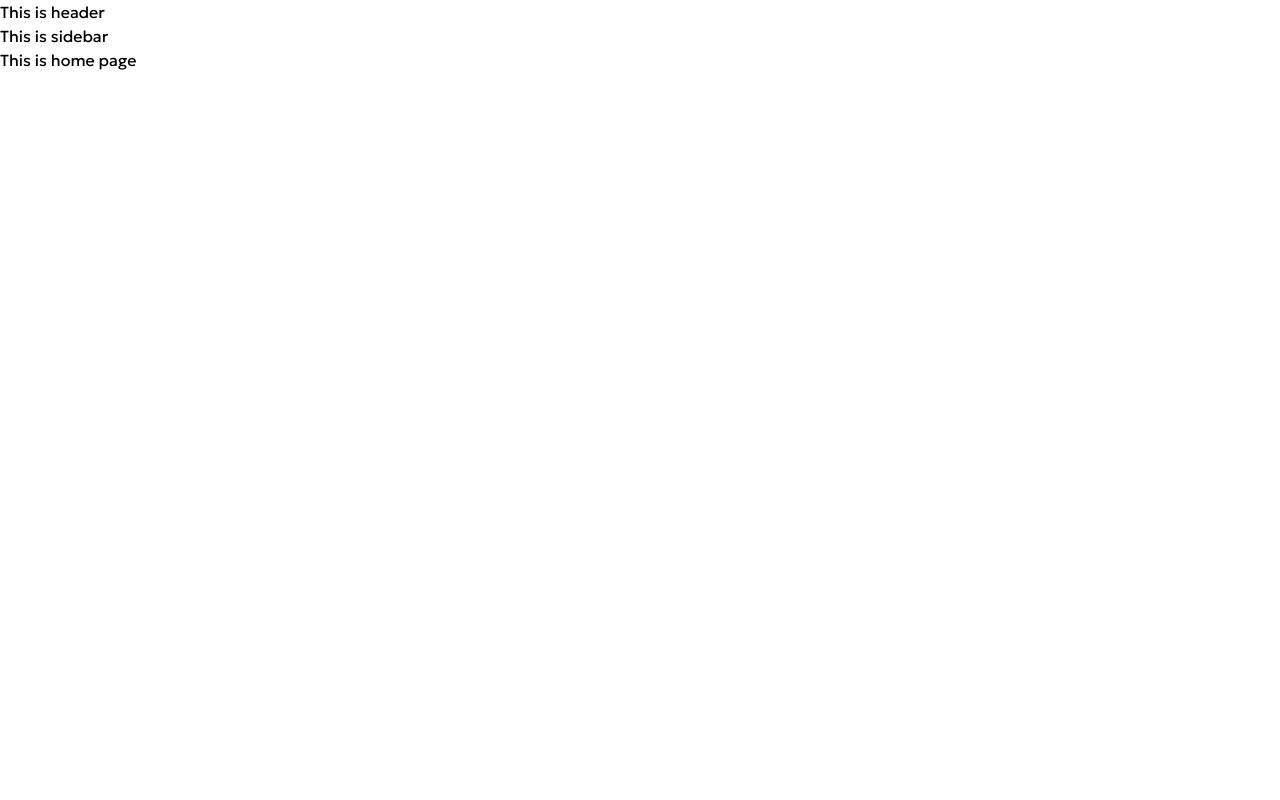
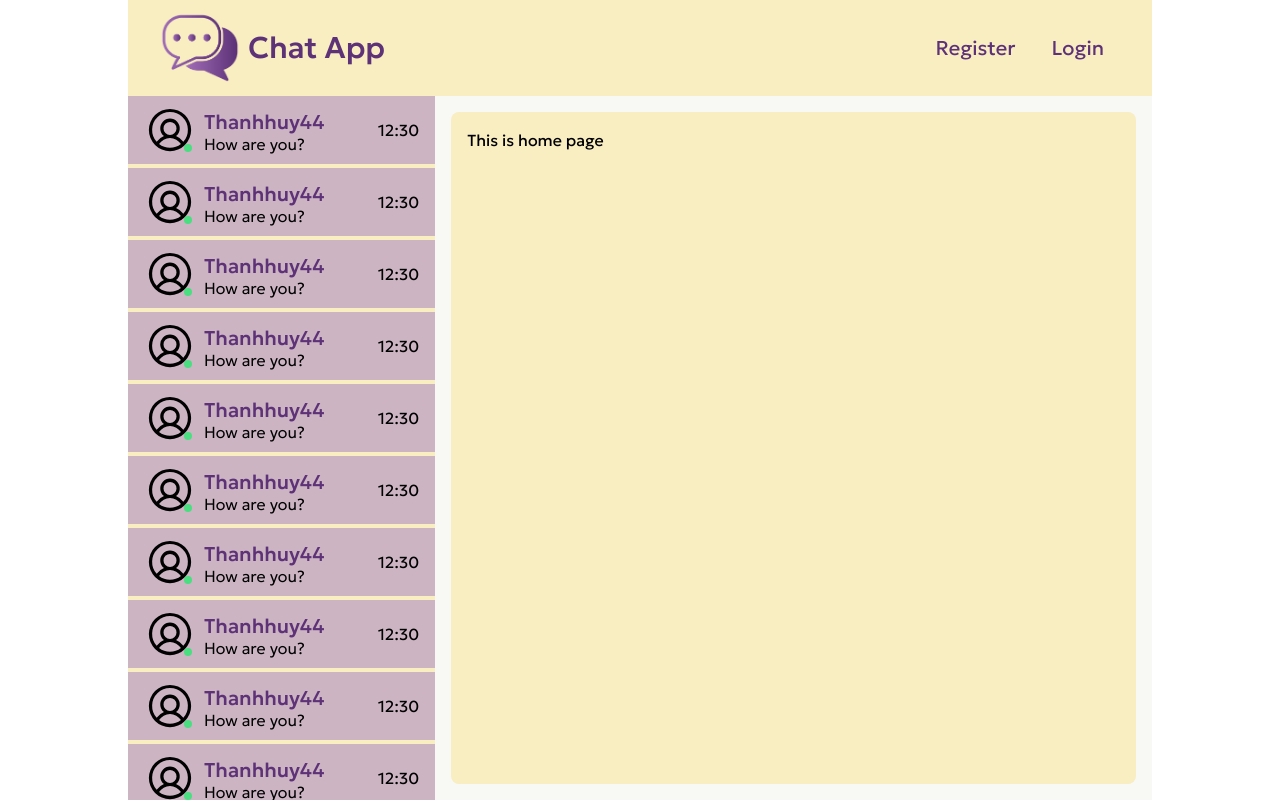
Before and after one commit to thanhhuy44/chat-app, a React (Create React App) app in the folder front-end/: page / in a window 1280 px wide. Built offline with nearby package versions, Linux system fonts and the light colour scheme.

Commit message:
update ui

```diff
--- a/front-end/src/components/ContactItem.jsx
+++ b/front-end/src/components/ContactItem.jsx
@@ -1,5 +1,25 @@
+import { UserCircle } from "@phosphor-icons/react";
+
 function ContactItem() {
-  return <div></div>;
+  return (
+    <div className="flex items-center justify-between bg-primary-3 px-4 py-2">
+      <div className="flex-1 flex items-center gap-x-2">
+        <div className="relative w-[52px] aspect-square">
+          <UserCircle size={52} />
+          <div className="absolute w-2 h-2 bg-green-400 rounded-full bottom-1 right-1"></div>
+        </div>
+        <div>
+          <p className="text-xl font-medium text-primary-1">Thanhhuy44</p>
+          <p className="text-base text-black font-light leading-4">
+            How are you?
+          </p>
+        </div>
+      </div>
+      <div>
+        <p>12:30</p>
+      </div>
+    </div>
+  );
 }
 
 export default ContactItem;
--- a/front-end/src/components/Header.jsx
+++ b/front-end/src/components/Header.jsx
@@ -1,5 +1,25 @@
+import { Link } from "react-router-dom";
+import Logo from "../assets/images/logo.png";
+
 function Header() {
-  return <div>This is header</div>;
+  return (
+    <div className="flex items-center justify-between w-full px-8 py-2 bg-primary-5">
+      <Link to={"/"}>
+        <div className="flex items-center gap-x-2">
+          <img src={Logo} alt="logo" className="h-[80px]" />
+          <h1 className="text-3xl font-medium text-primary-1">Chat App</h1>
+        </div>
+      </Link>
+      <div className="flex items-center gap-x-1 text-xl text-primary-1">
+        <Link to={"/register"}>
+          <p className="px-4">Register</p>
+        </Link>
+        <Link to={"/login"}>
+          <p className="px-4">Login</p>
+        </Link>
+      </div>
+    </div>
+  );
 }
 
 export default Header;
--- a/front-end/src/components/Sidebar.jsx
+++ b/front-end/src/components/Sidebar.jsx
@@ -1,5 +1,24 @@
+import ContactItem from "./ContactItem";
+
 function Sidebar() {
-  return <div>This is sidebar</div>;
+  return (
+    <div className="flex flex-col gap-y-1 overflow-y-auto">
+      <ContactItem />
+      <ContactItem />
+      <ContactItem />
+      <ContactItem />
+      <ContactItem />
+      <ContactItem />
+      <ContactItem />
+      <ContactItem />
+      <ContactItem />
+      <ContactItem />
+      <ContactItem />
+      <ContactItem />
+      <ContactItem />
+      <ContactItem />
+    </div>
+  );
 }
 
 export default Sidebar;
--- a/front-end/src/layouts/MainLayout.jsx
+++ b/front-end/src/layouts/MainLayout.jsx
@@ -3,15 +3,23 @@ import Sidebar from "../components/Sidebar";
 
 function Mainlayout({ children }) {
   return (
-    <div>
-      <div>
-        <Header />
-      </div>
-      <div>
+    <div className="w-screen h-screen max-h-[100vh] overflow-hidden">
+      <div className="h-full mx-auto flex flex-col w-full max-w-[1024px]">
         <div>
-          <Sidebar />
+          <Header />
         </div>
-        <div>{children}</div>
+        <div className="flex-1 flex w-full items-start h-full">
+          <div className="flex-[3] h-full relative">
+            <div className="absolute top-0 left-0 right-0 bottom-0 overflow-y-auto bg-primary-5">
+              <Sidebar />
+            </div>
+          </div>
+          <div className="relative h-full flex-[7] ">
+            <div className="absolute top-0 left-0 right-0 bottom-0 bg-primary-4 p-4">
+              {children}
+            </div>
+          </div>
+        </div>
       </div>
     </div>
   );
--- a/front-end/src/pages/Chat.jsx
+++ b/front-end/src/pages/Chat.jsx
@@ -1,5 +1,35 @@
+import { UserCircle, PaperPlaneRight } from "@phosphor-icons/react";
+
 function Chat() {
-  return <div>This is chat page</div>;
+  return (
+    <div className="flex flex-col w-full h-full bg-primary-5 rounded-lg overflow-hidden">
+      <div className="flex items-center gap-x-2 p-4 bg-primary-3">
+        <div className="w-14 aspect-square relative">
+          <UserCircle size={56} />
+          <span className="absolute right-1 bottom-1 w-2 h-2 bg-green-500 rounded-full"></span>
+        </div>
+        <div>
+          <p className="text-2xl font-medium text-primary-1 left-5">
+            thanhhuy44
+          </p>
+          <p className="text-sm">Online</p>
+        </div>
+      </div>
+      <div className="flex-1 relative">
+        <div className="absolute top-0 left-0 right-0 bottom-0 overflow-y-auto p-4">
+          <div className="block bg-sky-100 min-h-full"></div>
+        </div>
+      </div>
+      <div className="p-4">
+        <div className="py-2 flex w-full items-center gap-x-2 bg-primary-2 px-4 rounded-lg focus-within:shadow-xl">
+          <input className="block flex-1 py-2 focus:outline-none bg-transparent" />
+          <div className="cursor-pointer text-primary-5 hover:text-primary-4 duration-150">
+            <PaperPlaneRight weight="fill" size={32} />
+          </div>
+        </div>
+      </div>
+    </div>
+  );
 }
 
 export default Chat;
--- a/front-end/src/pages/Home.jsx
+++ b/front-end/src/pages/Home.jsx
@@ -1,5 +1,9 @@
 function Home() {
-  return <div>This is home page</div>;
+  return (
+    <div className="block w-full h-full bg-primary-5 rounded-lg p-4">
+      This is home page
+    </div>
+  );
 }
 
 export default Home;
--- a/front-end/src/routers/index.js
+++ b/front-end/src/routers/index.js
@@ -3,11 +3,17 @@ import Mainlayout from "../layouts/MainLayout";
 import Home from "../pages/Home";
 import Login from "../pages/Login";
 import Register from "../pages/Register";
+import Chat from "../pages/Chat";
 
 const publicRoutes = [
   {
     path: "/",
     component: Home,
+    layout: Mainlayout,
+  },
+  {
+    path: "/chat",
+    component: Chat,
     layout: Mainlayout,
   },
   {
```
Also changed, not shown: front-end/src/assets/images/logo.png (added).
